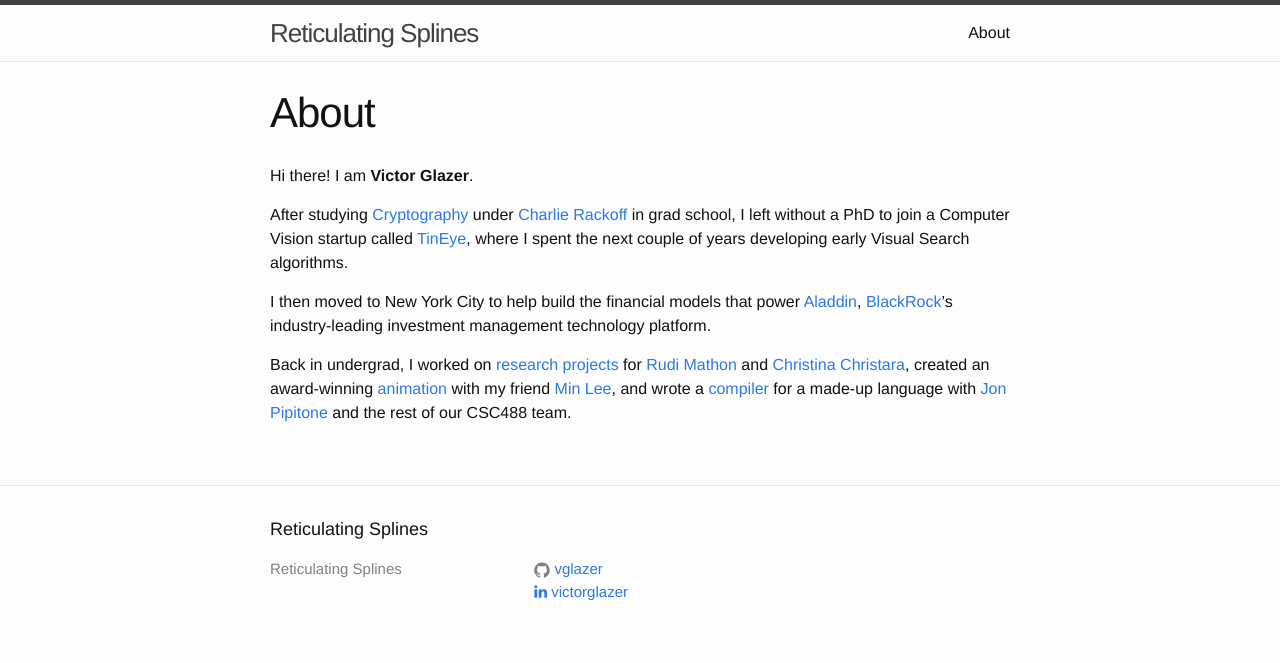
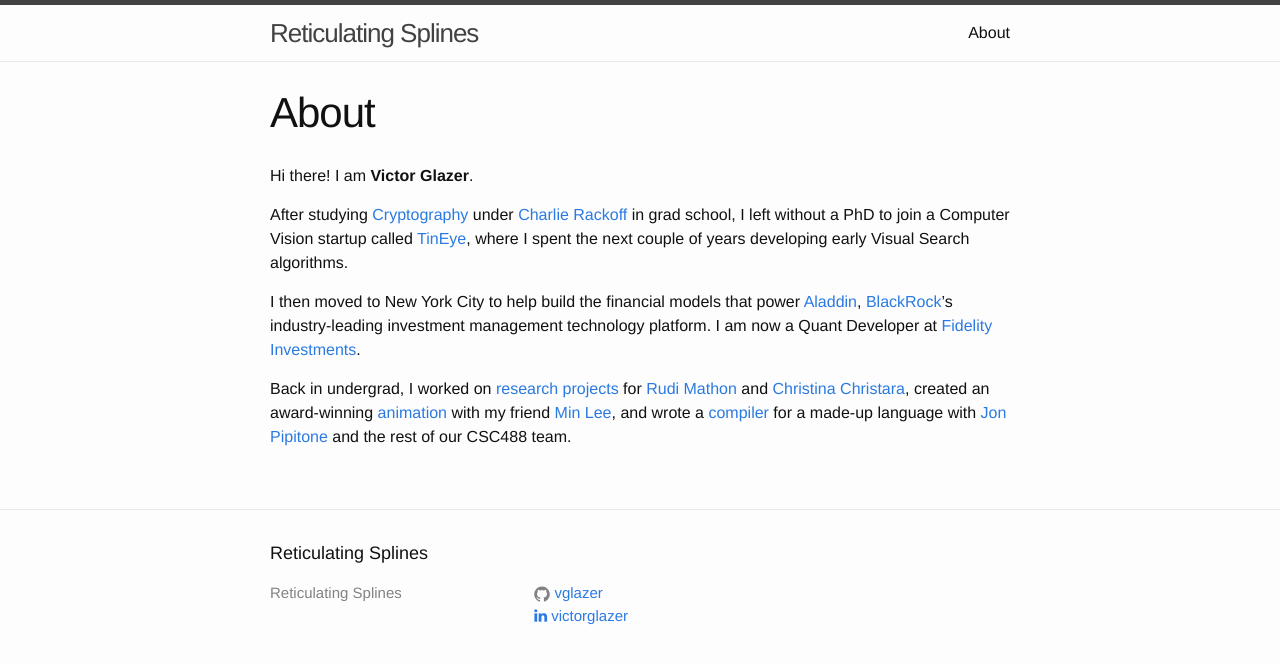
Before and after one commit to vglazer/vglazer.github.io, a Jekyll site: the page built from about.md, in a window 1280 px wide. Shown: the top 663 px of the page. Built offline with Jekyll 4.4.1, drawn with Linux system fonts in a browser that asks for light colours; nearby versions of some CDN libraries.

Commit message:
Added Fidelity

```diff
--- a/about.md
+++ b/about.md
@@ -8,6 +8,6 @@ Hi there! I am **Victor Glazer**.
 
 After studying [Cryptography](https://www.cs.toronto.edu/~glazer/doc/VictorGlazerMSThesis.pdf) under [Charlie Rackoff](https://en.wikipedia.org/wiki/Charles_Rackoff) in grad school, I left without a PhD to join a Computer Vision startup called [TinEye](https://tineye.com/about), where I spent the next couple of years developing early Visual Search algorithms.
 
-I then moved to New York City to help build the financial models that power [Aladdin](https://www.blackrock.com/aladdin), [BlackRock](https://www.blackrock.com/corporate/about-us)'s industry-leading investment management technology platform.
+I then moved to New York City to help build the financial models that power [Aladdin](https://www.blackrock.com/aladdin), [BlackRock](https://www.blackrock.com/corporate/about-us)'s industry-leading investment management technology platform. I am now a Quant Developer at [Fidelity Investments](https://www.fidelity.com/go/join-fidelity-investments).
 
 Back in undergrad, I worked on [research projects](https://github.com/vglazer/USRA) for [Rudi Mathon](https://www.cs.toronto.edu/dcs/people-faculty-combin.html) and [Christina Christara](https://www.cs.toronto.edu/~ccc/), created an award-winning [animation](https://www.teach.cs.toronto.edu/~karan/monkey/winter2003/leeGlazer/gumdam.avi) with my friend [Min Lee](https://www.prepanywhere.com/about), and wrote a [compiler](https://github.com/vglazer/csc488) for a made-up language with [Jon Pipitone](https://jon.pipitone.ca/) and the rest of our CSC488 team.
```
